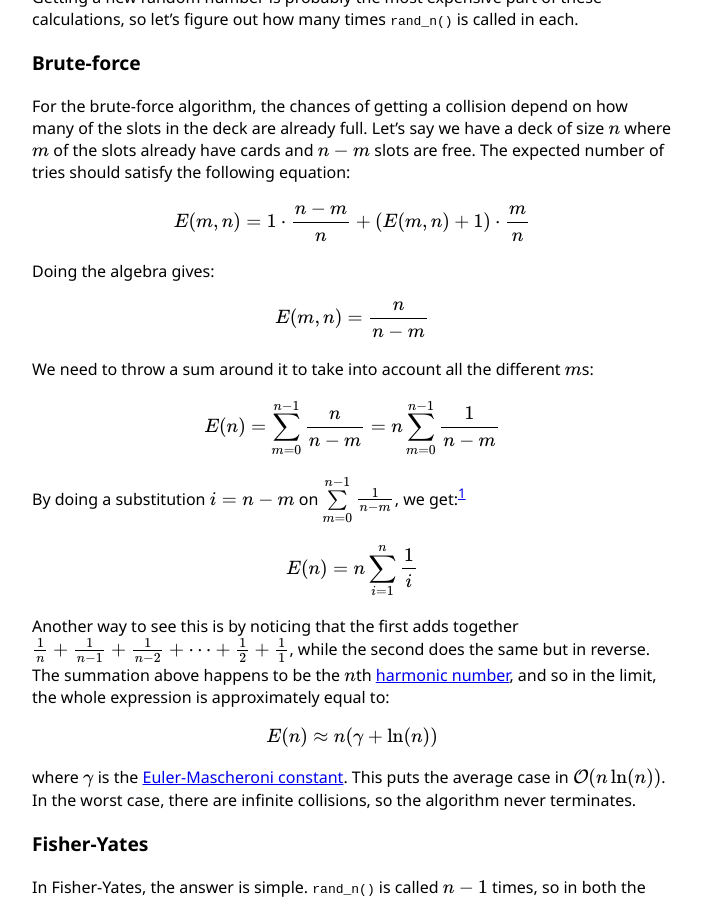
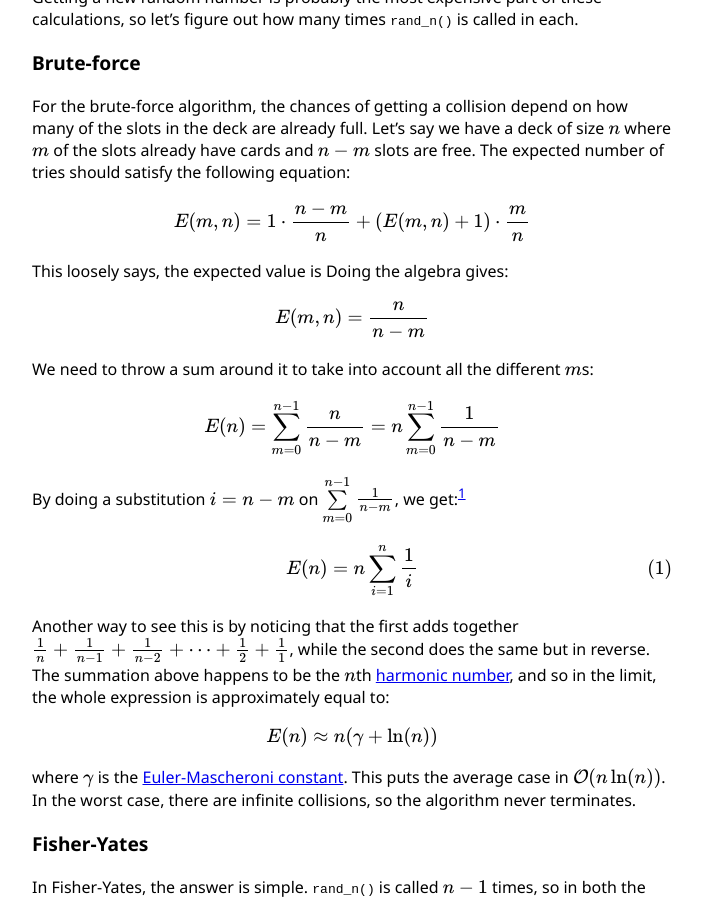
Before and after one commit to ellisonch/ellisonch.github.io, a Jekyll site: the page built from _posts/2015-02-05-analysis-of-a-brute-force-shuffle.md, in a window 1280 px wide and 900 px high, scrolled down 1077 px. Shown: the whole window, without its empty margins (288-990 px from the left). Built offline with Jekyll 4.4.1, drawn with Linux system fonts in a browser that asks for light colours; formulas are drawn with MathJax 3; comment, search, counter and statistics services are not loaded.

Commit message:
fixing equation label

```diff
--- a/_posts/2015-02-05-analysis-of-a-brute-force-shuffle.md
+++ b/_posts/2015-02-05-analysis-of-a-brute-force-shuffle.md
@@ -67,7 +67,7 @@ The expected number of tries should satisfy the following equation:
 
 $$E(m, n) = 1 \cdot \frac{n-m}{n} + (E(m, n) + 1)\cdot \frac{m}{n}$$
 
-Doing the algebra gives:
+This loosely says, the expected value is Doing the algebra gives:
 
 $$E(m, n) = \frac{n}{n-m}$$
 
@@ -77,7 +77,11 @@ $$E(n) = \sum\limits_{m=0}^{n-1} {\frac{n}{n-m}} = n \sum\limits_{m=0}^{n-1} {\f
 
 By doing a substitution \\(i = n-m\\) on \\(\sum\limits_{m=0}^{n-1} {\frac{1}{n-m}}\\), we get:[^1]
 
-$$E(n) = n \sum\limits_{i=1}^{n} {\frac{1}{i}}$$
+$$
+\begin{equation}\label{eq:exp-simp}
+E(n) = n \sum\limits_{i=1}^{n} {\frac{1}{i}}
+\end{equation}
+$$
 
 
 [^1]: Thanks to [Szabolcs Iván](http://www.inf.u-szeged.hu/~szabivan/) for giving me the idea behind this step.
```
